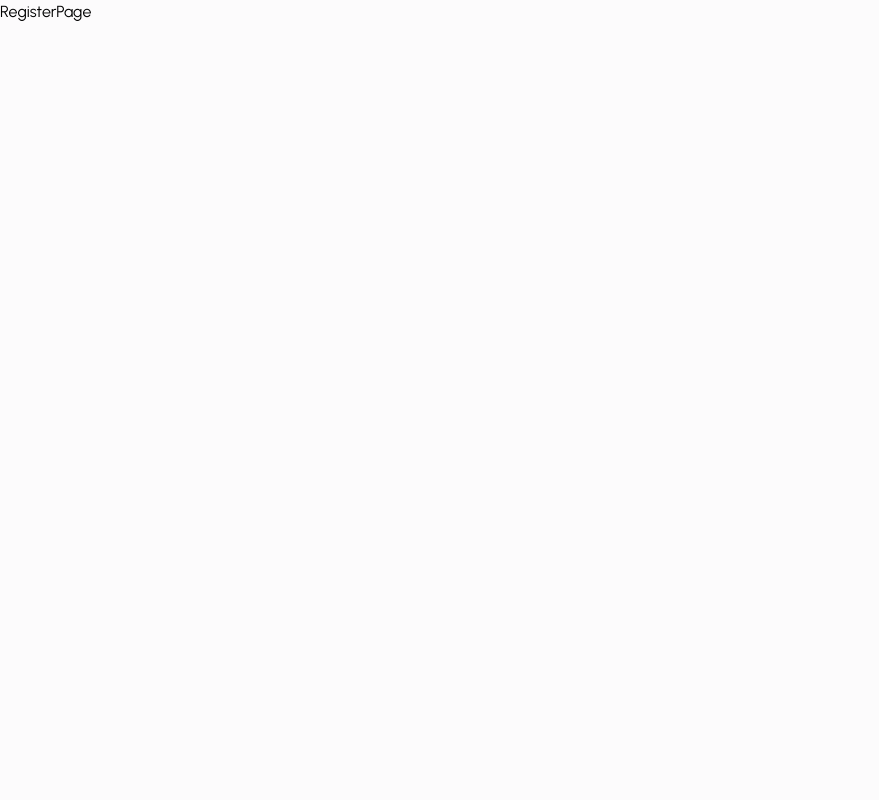
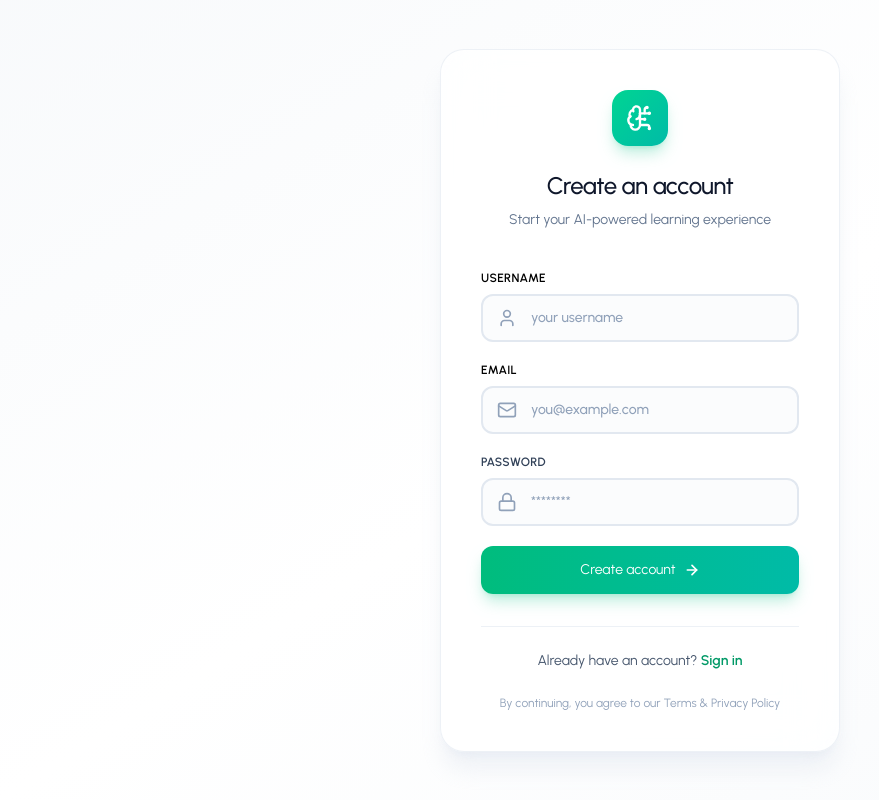
Before and after one commit to carmenccc/ChoizeyAILearn, a React (Vite) app in the folder frontend/choizey-ai-learn/: page /register in a window 1280 px wide. Shown: the whole page, without its empty margins (0-879 px from the left). Built offline with nearby package versions, Linux system fonts and the light colour scheme.

Commit message:
frontend - built Register Page

```diff
--- a/frontend/choizey-ai-learn/src/pages/Auth/LoginPage.jsx
+++ b/frontend/choizey-ai-learn/src/pages/Auth/LoginPage.jsx
@@ -40,6 +40,7 @@
 
       <div className='relative w-full max-w-md px-6'>
         <div className='bg-white/80 backdrop-blur-xl border border-slate-200/60 rounded-3xl shadow-xl shadow-slate-200/60 p-10'>
+
           {/* Header */}
           <div className='text-center mb-10'>
             <div className='inline-flex items-center justify-center w-14 h-14 rounded-2xl bg-linear-to-br from-emerald-400 to-teal-500 shadow-lg shadow-emerald-500/25 mb-6'>
@@ -145,6 +146,7 @@
           <p className='text-center text-xs text-slate-400 mt-6'>
             By continuing, you agree to our Terms & Privacy Policy
           </p>
+
         </div>
       </div>
 
--- a/frontend/choizey-ai-learn/src/pages/Auth/RegisterPage.jsx
+++ b/frontend/choizey-ai-learn/src/pages/Auth/RegisterPage.jsx
@@ -1,8 +1,188 @@
-import React from 'react'
+import React, {useState} from 'react'
+import { Link, useNavigate } from 'react-router-dom';
+import { useAuth } from '../../context/AuthContext';
+import authService from '../../services/authService';
+import { BrainCircuit, Mail, Lock, ArrowRight, User } from 'lucide-react';
+import toast from 'react-hot-toast';
 
 const RegisterPage = () => {
+  const [username, setUsername] = useState('');
+  const [email, setEmail] = useState('');
+  const [password, setPassword] = useState('');
+  const [error, setError] = useState('');
+  const [loading, setLoading] = useState(false);
+  const [focusedField, setFocusedField] = useState(null);
+
+  const navigate = useNavigate();
+
+  const handleSubmit = async (e) => {
+    e.preventDefault();
+
+    if (password.length < 6) {
+      setError("Password must be at least 6 characters long.")
+      return
+    }
+
+    setError('');
+    setLoading(true);
+
+    try {
+      await authService.register(username, email, password);
+      toast.success('Register successfully! Please login.');
+      navigate('/login');
+    } catch (err) {
+      setError(err.message || 'Failed to register. Please try agin.');
+      toast.error(err.message || 'Failed to register.')
+    } finally {
+      setLoading(false);
+    }
+  };
+
   return (
-    <div>RegisterPage</div>
+    <div className='flex items-center justify-center min-h-screen bg-linear-to-br from-slate-50 via-white to-slate-50'>
+
+      <div className='absolute inset-0 bg-[radial-gradient(#e5e7eb_1px, transparent_1px)] bg-size-[16px_16px] opacity-30'/>
+
+        <div className='relative w-full max-w-md px-6'>
+            <div className='bg-white/80 backdrop-blur-xl border border-slate-200/60 rounded-3xl shadow-xl shadow-slate-200/60 p-10'>
+
+            {/* Header */}
+            <div className='text-center mb-10'>
+              <div className='inline-flex items-center justify-center w-14 h-14 rounded-2xl bg-linear-to-br from-emerald-400 to-teal-500 shadow-lg shadow-emerald-500/25 mb-6'>
+                <BrainCircuit className="w-7 h-7 text-white" strokeWidth={2} />
+              </div>
+              <h1 className='text-2xl font-medium text-slate-900 tracking-tight mb-2'>
+                Create an account
+              </h1>
+              <p className='text-slate-500 text-sm'>
+                Start your AI-powered learning experience
+              </p>
+            </div>
+
+            {/* Form */}
+            <div className='space-y-5'>
+              {/*Username Field*/}
+              <div className='space-y-2'>
+                <label className='block text-xs font-semibold uppercase tracking-wide'>
+                  Username
+                </label>
+                <div className='relative group'>
+                  <div
+                  className={`absolute inset-y-0 left-0 pl-4 flex items-center pointer-events-none transition-colors duration-200 ${
+                    focusedField === "username"
+                      ? "text-emerald-500"
+                      : "text-slate-400"
+                  }`} >
+                    <User className="h-5 w-5" strokeWidth={2}/>
+                  </div>
+                  <input
+                    type="text"
+                    value={username}
+                    onChange={(e) => setUsername(e.target.value)}
+                    onFocus = {() => setFocusedField("username")}
+                    onBlur = {() => setFocusedField(null)}
+                    className='w-full h-12 pl-12 pr-4 border-2 border-slate-200 rounded-xl bg-slate-50/50 text-slate-900 placeholder-slate-400 text-sm font-medium transition-all duration-200 focus:outline-none focus:border-emerald-500 focus:bg-white focus:shadow-lg focus:shadow-emerald-500/10'
+                    placeholder="your username"
+                    />
+                </div>
+              </div>
+
+            {/*Email Field*/}
+            <div className='space-y-2'>
+              <label className='block text-xs font-semibold uppercase tracking-wide'>
+                Email
+              </label>
+              <div className='relative group'>
+                <div className={`absolute inset-y-0 left-0 pl-4 flex items-center pointer-events-none transition-colors duration-200 ${
+                  focusedField === 'email' ? 'text-emerald-500' : 'text-slate-400'
+                }`}>
+                  <Mail className="h-5 w-5" strokeWidth={2} />
+                </div>
+                <input
+                  type = "email"
+                  value = {email}
+                  onChange = {(e) => setEmail(e.target.value)}
+                  onFocus = {() => setFocusedField('email')}
+                  onBlur = {() => setFocusedField(null)}
+                  className='w-full h-12 pl-12 pr-4 border-2 border-slate-200 rounded-xl bg-slate-50/50 text-slate-900 placeholder-slate-400 text-sm font-medium transition-all duration-200 focus:outline-none focus:border-emerald-500 focus:bg-white focus:shadow-lg focus:shadow-emerald-500/10'
+                  placeholder="you@example.com"
+                />
+              </div>
+            </div>
+
+            {/* Password Field*/}
+            <div className='space-y-2'>
+              <label className='block text-xs font-semibold text-slate-700 uppercase tracking-wide'>
+                Password
+              </label>
+              <div className='relative group'>
+                <div className={`absolute inset-y-0 left-0 pl-4 flex items-center pointer-events-none transition-colors duration-200 ${
+                  focusedField === 'password' ? 'text-emerald-500' : 'text-slate-400'
+                }`}>
+                  <Lock className="h-5 w-5" strokeWidth={2} />
+                </div>
+                <input
+                  type="password"
+                  value={password}
+                  onChange={(e) => setPassword(e.target.value)}
+                  onFocus={() => setFocusedField('password')}
+                  onBlur={() => setFocusedField(null)}
+                  className="w-full h-12 pl-12 pr-4 border-2 border-slate-200 rounded-xl bg-slate-50/50 text-slate-900  placeholder-slate-400 text-sm font-medium transition-all duration-200 focus:outline-none focus:border-emerald-500 focus:bg-white focus:shadow-lg focus:shadow-emerald-500/10"
+                  placeholder="********"
+                />
+              </div>
+            </div>
+
+            {/*Error Message*/}
+            {error && (
+              <div className='rounded-lg bg-red-50 border border-red-200 p-3'>
+                <p className="text-xs text-red-600 font-medium text-center">{error}</p>
+              </div>
+            )}
+
+            {/*Submit Button*/}
+            <button
+              onClick = {handleSubmit}
+              disabled={loading}
+              className='group relative w-full h-12 bg-linear-to-r from-emerald-500 to-teal-500 hover:from-emerald-600 hover:to-teal-600 active:scale-[0.98] text-white text-sm fongt-semibold rounded-xl transition-all duration-200 focus:outline-none focus:ring-4 focus:ring-emerald-500/20 diabled:opacity-50 disabled:cursor-not-allowed disabled:active:scale-100 shadow-lg shadow-emerald-500/25 overflow-hidden'
+            >
+              <span className='relative z-10 flex items-center justify-center gap-2'>
+                {loading ? (
+                  <>
+                    <div className='w-4 h-4 border-2 border-white/30 border-t-white rounded-full animate-spin' />
+                    Creating account...
+                  </>
+                ) : (
+                  <>
+                    Create account
+                    <ArrowRight className="w-4 h-4 group-hover:translate-x-1 transition-transform duration-200" strokeWidth={2.5} />
+                  </>
+                )}
+              </span>
+              <div className='absolute inset-0 bg-linear-to-r from-white/0 via-white/20 to-white/0 -translate-x-full group-hover:translate-x-full transition-transform duration-700' />
+            </button>
+            </div>
+
+            {/* Footer */}
+            <div className='mt-8 pt-6 border-t border-slate-200/60'>
+              <p className='text-center text-sm text-slate-600'>
+                Already have an account? {' '}
+                <Link to='/login' className='font-semibold text-emerald-600 hover:text-emerald-700 transition-colors duration-200'>
+                  Sign in
+                </Link>
+              </p>
+            </div>
+
+            {/* Subtle footer text */}
+            <p className='text-center text-xs text-slate-400 mt-6'>
+              By continuing, you agree to our Terms & Privacy Policy
+            </p>
+
+        </div>
+
+      </div>
+
+    </div>
   )
 }
 
```
